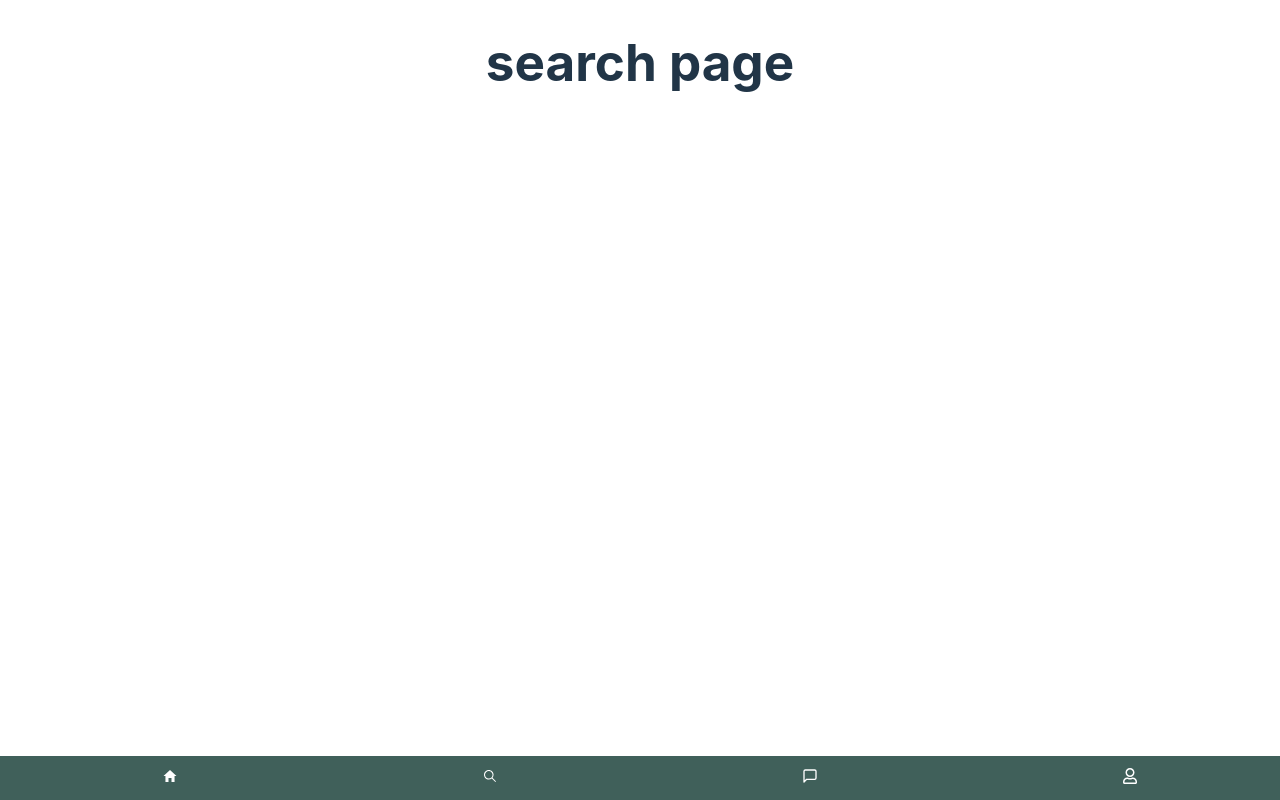
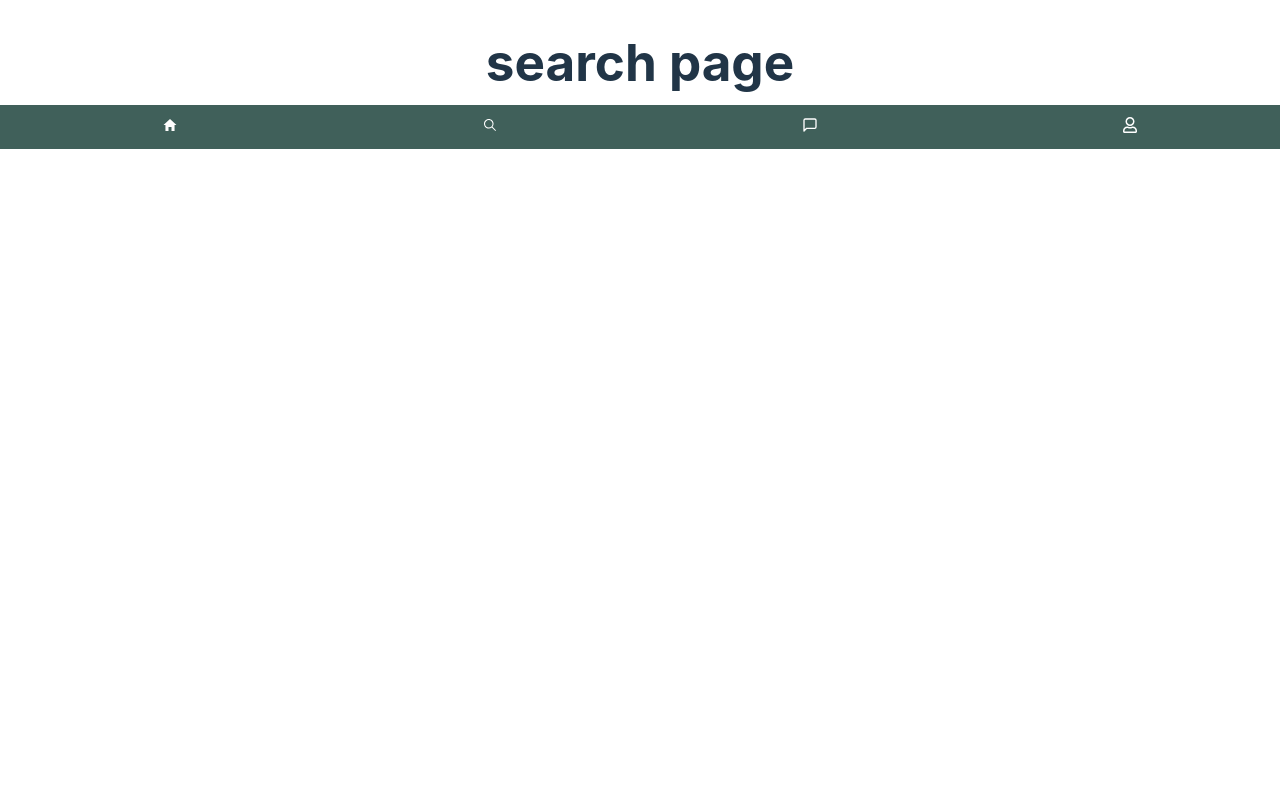
Before and after one commit to MalalaiSafi/SkillSwap, a React (Vite) app in the folder frontend/: page /search in a window 1280 px wide. Built offline with nearby package versions, Linux system fonts and the light colour scheme.

Commit message:
perfected the footer

```diff
--- a/frontend/src/footer/Footer.css
+++ b/frontend/src/footer/Footer.css
@@ -1,7 +1,7 @@
 /* Footer.css */
 .footer {
   position: absolute;
-  bottom: 0;
+  bottom: -1;
   left: 0;
   width: 100%;
   background-color: #40605a;
--- a/frontend/src/message/message.css
+++ b/frontend/src/message/message.css
@@ -172,3 +172,7 @@
     font-size: 10px;
     font-weight: 400;
 }
+
+/* .footer{
+    margin-bottom: -1px;
+} */
--- a/frontend/src/message/message.jsx
+++ b/frontend/src/message/message.jsx
@@ -42,7 +42,7 @@ const message = () => {
         ))}
       </div>
       <div className="headline headline-list">
-        <Footer />
+        <Footer className="footer" />
       </div>
     </div>
   );
```
